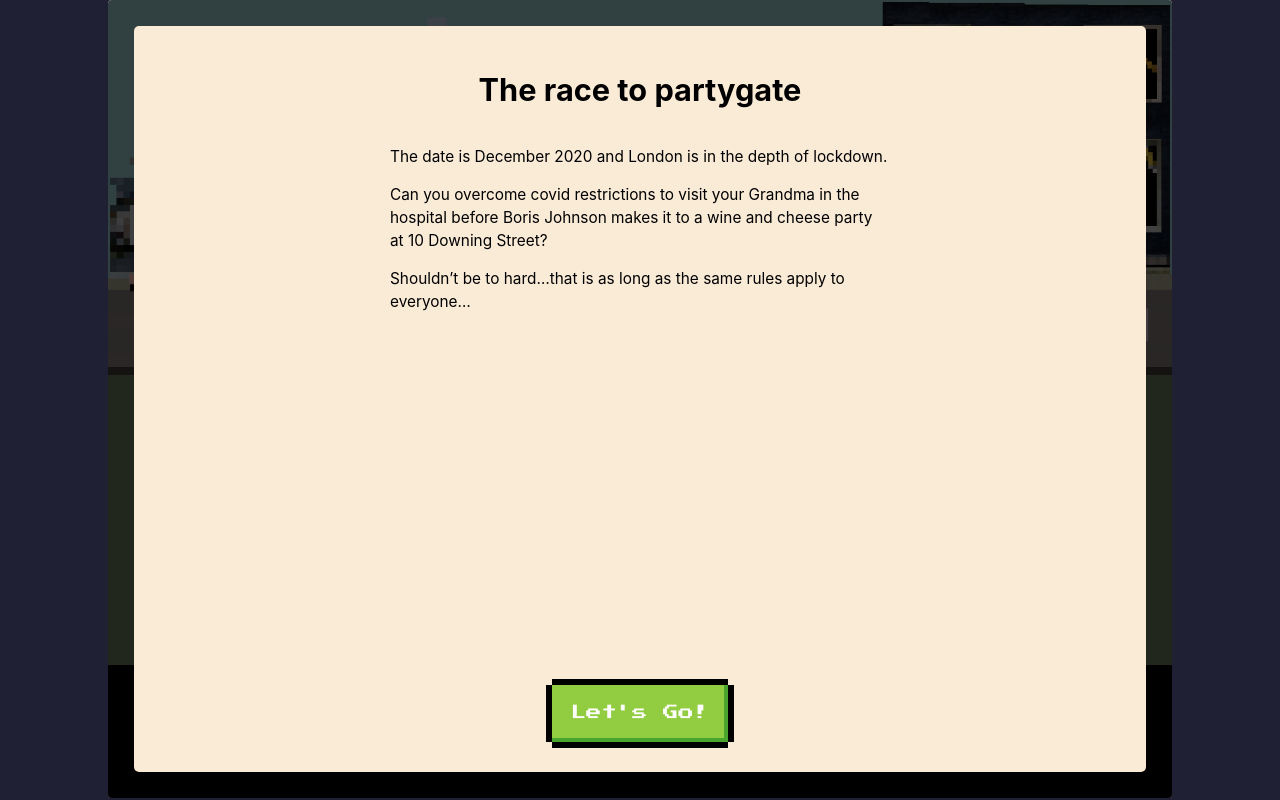
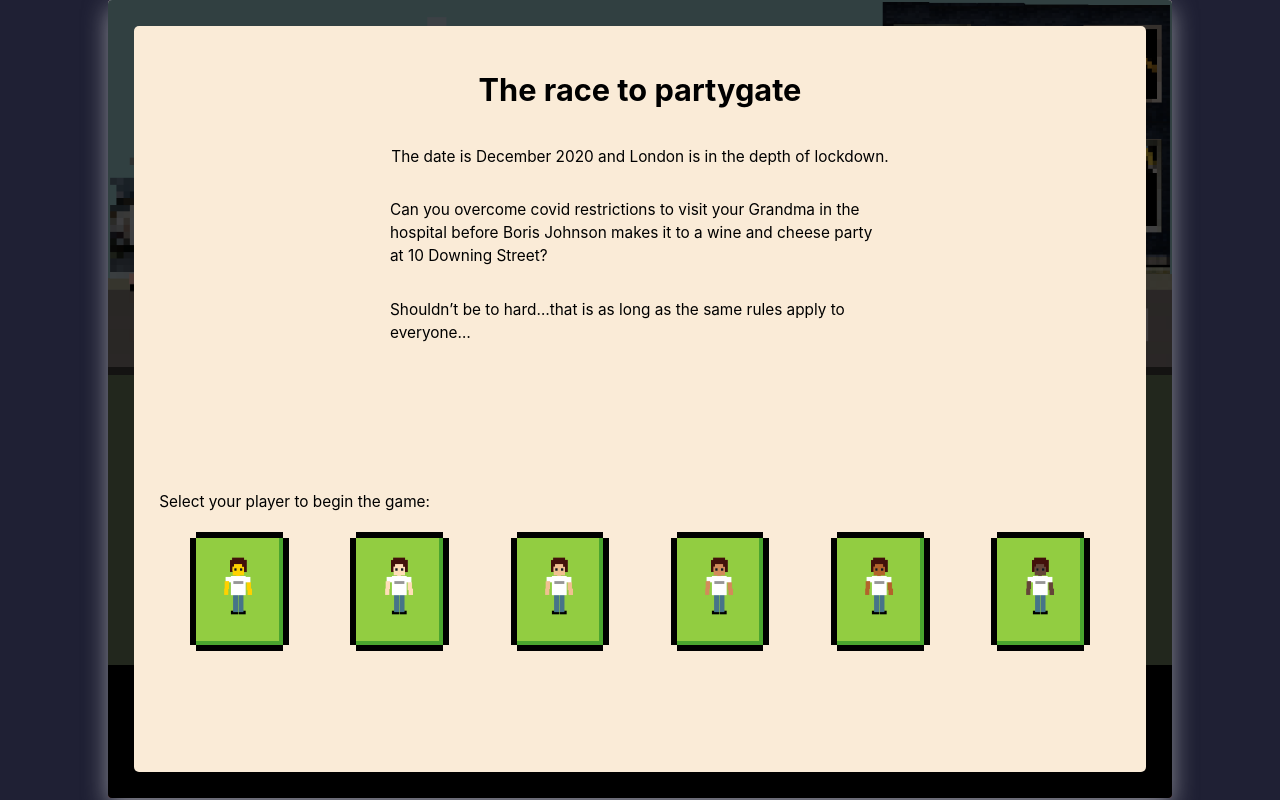
Before and after one commit to adamdavidcole/you-say-tory-we-say-party, a website built with Parcel: page src/index.html in a window 1280 px wide. Both pictures are taken after a click on the link "Begin". Shown: the part 2-802 px from the top of the page. Built offline with nearby package versions, Linux system fonts and the light colour scheme.

Commit message:
support for skin tones in single player mode

```diff
--- a/src/index.html
+++ b/src/index.html
@@ -91,7 +91,7 @@
             <img src="../static/player_3_03.png" />
           </div>
           <div id="player-commoner-container" class="player hidden">
-            <img src="../static/player_commoner_01.png" />
+            <img id="player-commoner-img" src="../static/player_commoner_01.png" />
           </div>
         </div>
 
@@ -134,6 +134,10 @@
               <p>Oh and don’t worry about the plebs, they won’t mind. They won’t even know!</p>
 
               <p>You say Tory, we say… <b>PARTY!</b></p>
+
+              <div id="game-intro-screen-btn" class="game-overlay-button">
+                <a href="javascript:void(0)" class="eightbit-btn">Let's Go!</a>
+              </div>
             </div>
 
             <div class="game-overlay-content hidden" id="game-overlay-content-single">
@@ -145,10 +149,37 @@
               </p>
 
               <p>Shouldn’t be to hard…that is as long as the same rules apply to everyone…</p>
-            </div>
 
-            <div id="game-intro-screen-btn" class="game-overlay-button">
-              <a href="javascript:void(0)" class="eightbit-btn">Let's Go!</a>
+              <br />
+
+              <div id="select-commoner-player-spacer"></div>
+
+              <div id="select-commoner-player-sprite-container">
+                <p>Select your player to begin the game:</p>
+                <div id="select-commoner-player-sprites">
+                  <div
+                    class="select-commoner-player-sprite eightbit-btn eightbit-btn"
+                    data-skin-tone="0"
+                  >
+                    <img src="../static/commoner_variants/commoner_var0_01.png" />
+                  </div>
+                  <div class="select-commoner-player-sprite eightbit-btn" data-skin-tone="1">
+                    <img src="../static/commoner_variants/commoner_var1_01.png" />
+                  </div>
+                  <div class="select-commoner-player-sprite eightbit-btn" data-skin-tone="2">
+                    <img src="../static/commoner_variants/commoner_var2_01.png" />
+                  </div>
+                  <div class="select-commoner-player-sprite eightbit-btn" data-skin-tone="3">
+                    <img src="../static/commoner_variants/commoner_var3_01.png" />
+                  </div>
+                  <div class="select-commoner-player-sprite eightbit-btn" data-skin-tone="4">
+                    <img src="../static/commoner_variants/commoner_var4_01.png" />
+                  </div>
+                  <div class="select-commoner-player-sprite eightbit-btn" data-skin-tone="5">
+                    <img src="../static/commoner_variants/commoner_var5_01.png" />
+                  </div>
+                </div>
+              </div>
             </div>
           </div>
 
--- a/src/main.js
+++ b/src/main.js
@@ -24,6 +24,7 @@
   gameState.players = [];
   gameState.lastCardDrawn = null;
   gameState.isSinglePlayer = false;
+  gameState.commonerSpriteSrc = '';
 }
 setInitialGameState();
 
@@ -50,6 +51,11 @@
   }
 
   gameState.numPlayers = gameState.players.length;
+}
+
+function setPlayerSkinTone() {
+  const playerSpriteEl = document.getElementById('player-commoner-img');
+  playerSpriteEl.src = gameState.commonerSpriteSrc;
 }
 
 // function showComputerTurnUI() {}
@@ -280,6 +286,18 @@
   });
 }
 
+const selectPlayerSpriteBtns = document.getElementsByClassName('select-commoner-player-sprite');
+for (let i = 0; i < selectPlayerSpriteBtns.length; i++) {
+  const btn = selectPlayerSpriteBtns[i];
+  btn.addEventListener('click', e => {
+    // get sprite source and use it to set primary game character sprite
+    gameState.commonerSpriteSrc = e.target.firstElementChild.src;
+    setPlayerSkinTone();
+
+    hideGameIntroOverlay();
+  });
+}
+
 const gameIntroScreenBtn = document.getElementById('game-intro-screen-btn');
 gameIntroScreenBtn.addEventListener('click', hideGameIntroOverlay);
 
--- a/src/style.css
+++ b/src/style.css
@@ -50,7 +50,7 @@
   left: 0;
 
   border-radius: 4px;
-  /* box-shadow: rgb(254 154 156 / 56%) 0px 8px 24px; */
+  box-shadow: rgba(223, 223, 223, 0.56) 0px 8px 24px;
   overflow: hidden;
 
   background-color: #fe9a9c;
@@ -217,7 +217,7 @@
 
 #card-close-button-container {
   text-align: center;
-  margin-top: 0.75vw; /* 10px */
+  margin-top: min(0.75vw, 1.5vh); /* 10px */
 }
 
 #card-player-name {
@@ -313,9 +313,15 @@
 }
 
 .game-overlay-content {
-  max-width: 500px;
   flex-grow: 1;
   line-height: 1.5;
+  display: flex;
+  flex-direction: column;
+  align-items: center;
+}
+
+#game-overlay-content-single > p {
+  max-width: 500px;
 }
 
 .game-overlay-button {
@@ -325,6 +331,39 @@
 
 .game-overlay-button .eightbit-btn {
   font-size: inherit;
+}
+
+#game-overlay-content-single p:last-child {
+  border-bottom: min(0.3vw, 0.6vh) solid black;
+  padding-bottom: min(0.75vw, 1.5vh);
+}
+
+#select-commoner-player-spacer {
+  flex-grow: 1;
+}
+
+#select-commoner-player-sprite-container {
+  flex-grow: 1;
+  display: flex;
+  flex-direction: column;
+}
+
+#select-commoner-player-sprites {
+  flex-shrink: 1;
+  display: flex;
+  justify-content: space-around;
+  margin-top: min(0.75vw, 1.5vh);
+  margin-bottom: min(0.75vw, 1.5vh);
+}
+
+.select-commoner-player-sprite {
+  max-width: 5%;
+  cursor: pointer;
+}
+
+.select-commoner-player-sprite img {
+  width: 100%;
+  object-fit: contain;
 }
 
 /**
```
Also changed, not shown: static/commoner_variants/commoner_var0_01.png (added), static/commoner_variants/commoner_var1_01.png (added), static/commoner_variants/commoner_var2_01.png (added), static/commoner_variants/commoner_var3_01.png (added), static/commoner_variants/commoner_var4_01.png (added), static/commoner_variants/commoner_var5_01.png (added), 1 other file.
